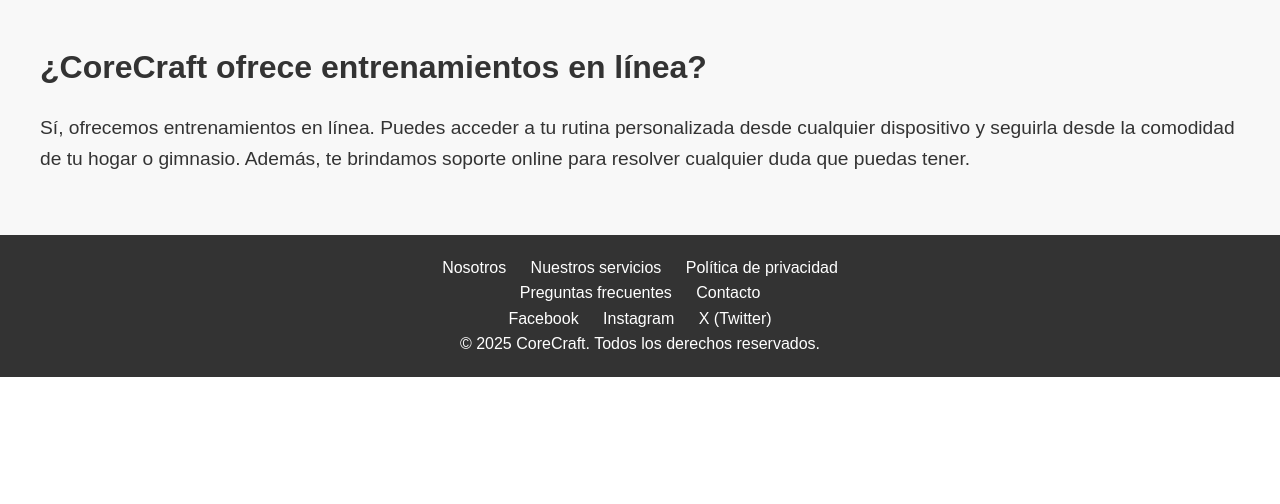
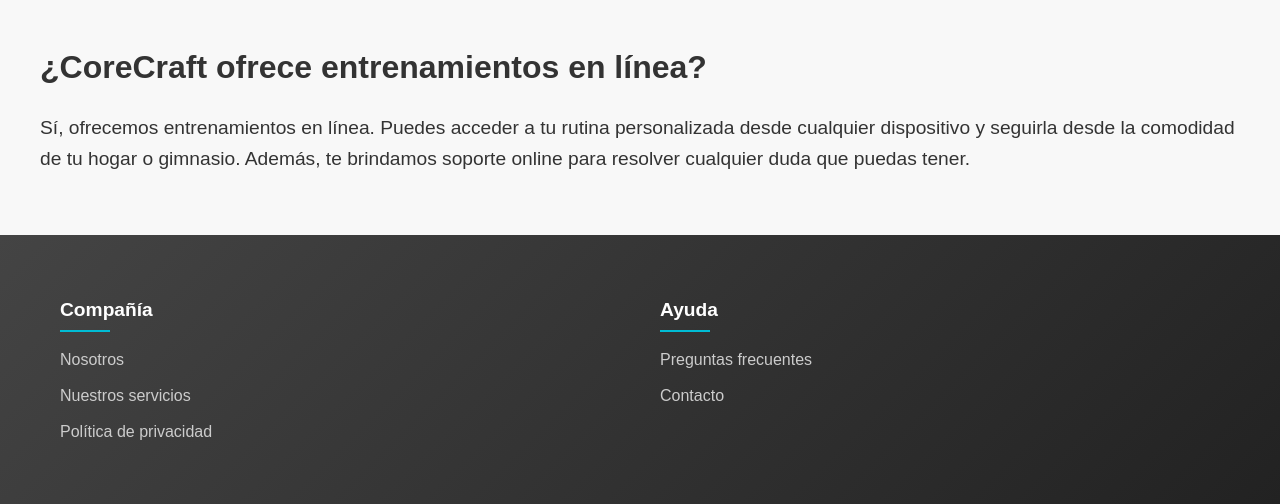
Before and after one commit to VictorArdite/corecraft, a PHP site: page /index.php?action=faq in a window 1280 px wide. Shown: the part 922-1426 px from the top of the page. Before the commit the page ends 1299 px from the top, so only its background shows below. Run offline with PHP 8.4, Linux system fonts and the light colour scheme.

Commit message:
Footer de pestañas especificas hecho y contacto cambiado

```diff
--- a/app/views/auth/faq.php
+++ b/app/views/auth/faq.php
@@ -59,25 +59,34 @@
         </div>
     </section>
 
-    <!-- Footer -->
-    <footer>
-        <div class="footer-secciones">
-            <div class="compania">
-                <a href="nosotros.php">Nosotros</a>
-                <a href="servicios.php">Nuestros servicios</a>
-                <a href="politica.php">Política de privacidad</a>
-            </div>
-            <div class="ayuda">
-                <a href="faq.php">Preguntas frecuentes</a>
-                <a href="contacto.php">Contacto</a>
-            </div>
-            <div class="siguenos">
-                <a href="https://www.facebook.com">Facebook</a>
-                <a href="https://www.instagram.com">Instagram</a>
-                <a href="https://twitter.com">X (Twitter)</a>
+     <!-- Footer -->
+<footer>
+    <div class="footer-container">
+        <!-- Apartado Compañía -->
+        <div class="footer-section">
+            <h4>Compañía</h4>
+            <div class="footer-links">
+
+            <a href="index.php?action=nosotros">Nosotros</a>
+
+
+            <a href="index.php?action=services">Nuestros servicios</a>
+
+            <a href="index.php?action=privacy">Política de privacidad</a>
+
             </div>
         </div>
-        <p>© 2025 CoreCraft. Todos los derechos reservados.</p>
-    </footer>
+
+        <!-- Apartado Ayuda -->
+        <div class="footer-section">
+            <h4>Ayuda</h4>
+            <div class="footer-links">
+            <a href="index.php?action=faq">Preguntas frecuentes</a>
+            <a href="index.php?action=contact">Contacto</a>
+
+            </div>
+        </div>
+
+</footer>
 </body>
 </html>
--- a/app/views/home.php
+++ b/app/views/home.php
@@ -103,9 +103,9 @@
         <div class="footer-section">
             <h4>Síguenos</h4>
             <div class="footer-social">
-                <a href="https://facebook.com" target="_blank"><img src="img/facebook.png" alt="Facebook"></a>
-                <a href="https://instagram.com" target="_blank"><img src="img/instagram.jpg" alt="Instagram"></a>
-                <a href="https://twitter.com" target="_blank"><img src="img/twitter.jpeg" alt="Twitter"></a>
+                <a href="https://www.facebook.com/profile.php?id=61574264483708" target="_blank"><img src="img/facebook.png" alt="Facebook"></a>
+                <a href="https://www.instagram.com/corecraft__/" target="_blank"><img src="img/instagram.jpg" alt="Instagram"></a>
+                <a href="https://x.com/Corecraft__" target="_blank"><img src="img/twitter.jpeg" alt="Twitter"></a>
             </div>
         </div>
     </div>
--- a/public/css/footer.css
+++ b/public/css/footer.css
@@ -103,20 +103,70 @@ header nav ul li a:hover {
     box-shadow: 0 4px 8px rgba(0, 0, 0, 0.1);
 }
 
-/* Estilos para el footer */
+/* Footer */
 footer {
-    background-color: #333;
-    color: white;
-    padding: 20px;
+    background: linear-gradient(135deg, #444, #222);
+    color: #fff;
+    padding: 40px 20px;
     text-align: center;
+    font-family: 'Arial', sans-serif;
 }
 
-footer a {
-    color: #fff;
-    text-decoration: none;
-    margin: 0 10px;
+/* Contenedor del footer */
+.footer-container {
+    max-width: 1200px;
+    margin: 0 auto;
+    display: flex;
+    flex-wrap: wrap;
+    justify-content: space-around;
+    align-items: flex-start;
 }
 
-footer a:hover {
-    text-decoration: underline;
+/* Secciones del footer */
+.footer-section {
+    margin: 20px;
+    flex: 1 1 300px;
+    text-align: left;
 }
+
+.footer-section h4 {
+    font-size: 1.2em;
+    margin-bottom: 15px;
+    position: relative;
+    color: #fff;  /* Agregado para que los títulos no sean azules */
+}
+
+
+/* Línea separadora debajo de los títulos */
+.footer-section h4::after {
+    content: "";
+    display: block;
+    width: 50px;
+    height: 2px;
+    background: #00bcd4; /* Azul */
+    margin-top: 5px;
+}
+/* Contenedor de los enlaces */
+.footer-links {
+    display: flex;
+    flex-direction: column;
+    gap: 10px;
+}
+
+/* Enlaces en el footer */
+.footer-links a {
+    color: #ccc; /* Gris casi blanco */
+    text-decoration: none;
+    transition: color 0.3s ease;
+}
+
+.footer-links a:hover {
+    color: #fff; /* Blanco al pasar el mouse */
+}
+
+/* Estilo del texto inferior */
+footer p {
+    margin-top: 30px;
+    font-size: 0.9em;
+    color: #ccc;
+}
```
Also changed, not shown: app/views/auth/contacto.php (+38 -20 lines), app/views/auth/nosotros.php (+27 -18 lines), app/views/auth/politica.php (+27 -18 lines), app/views/auth/servicios.php (+27 -18 lines).
